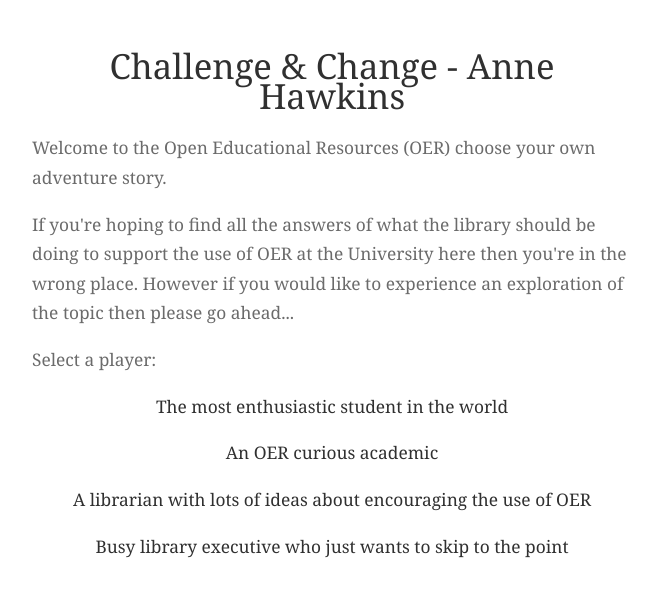
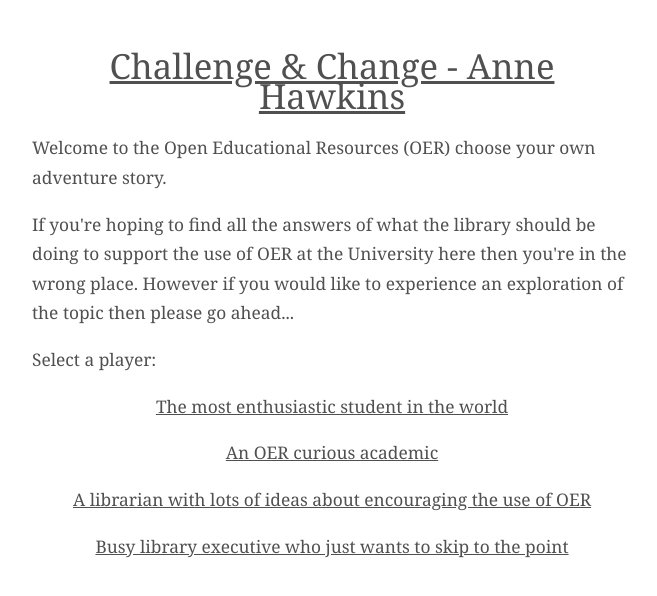
Before and after one commit to annehawkins/challengeandchange, a plain HTML site: page index.html in a window 1280 px wide. Shown: the whole page, without its empty margins (308-965 px from the left). Drawn offline with Linux system fonts and the light colour scheme.

Commit message:
formatting

```diff
--- a/index.html
+++ b/index.html
@@ -19,14 +19,8 @@
             margin: 0 auto;
             padding: 20px;
         }
-        a {
-            color: rgb(48, 48, 48);
-            line-height: 1.7em;
-            font-size: 13pt;
-            text-decoration-line: none
-        }
-        p {
-            color: rgb(107, 107, 107);
+        a ,p {
+            color: rgb(80, 80, 80);
             line-height: 1.7em;
             font-size: 13pt;
         }
@@ -42,7 +36,7 @@
         }
         a:hover {
             color: black;
-            text-decoration-line: underline
+            text-decoration-line: none
         }
     </style>
 </head>
```
Also changed, not shown: 1 other file.
